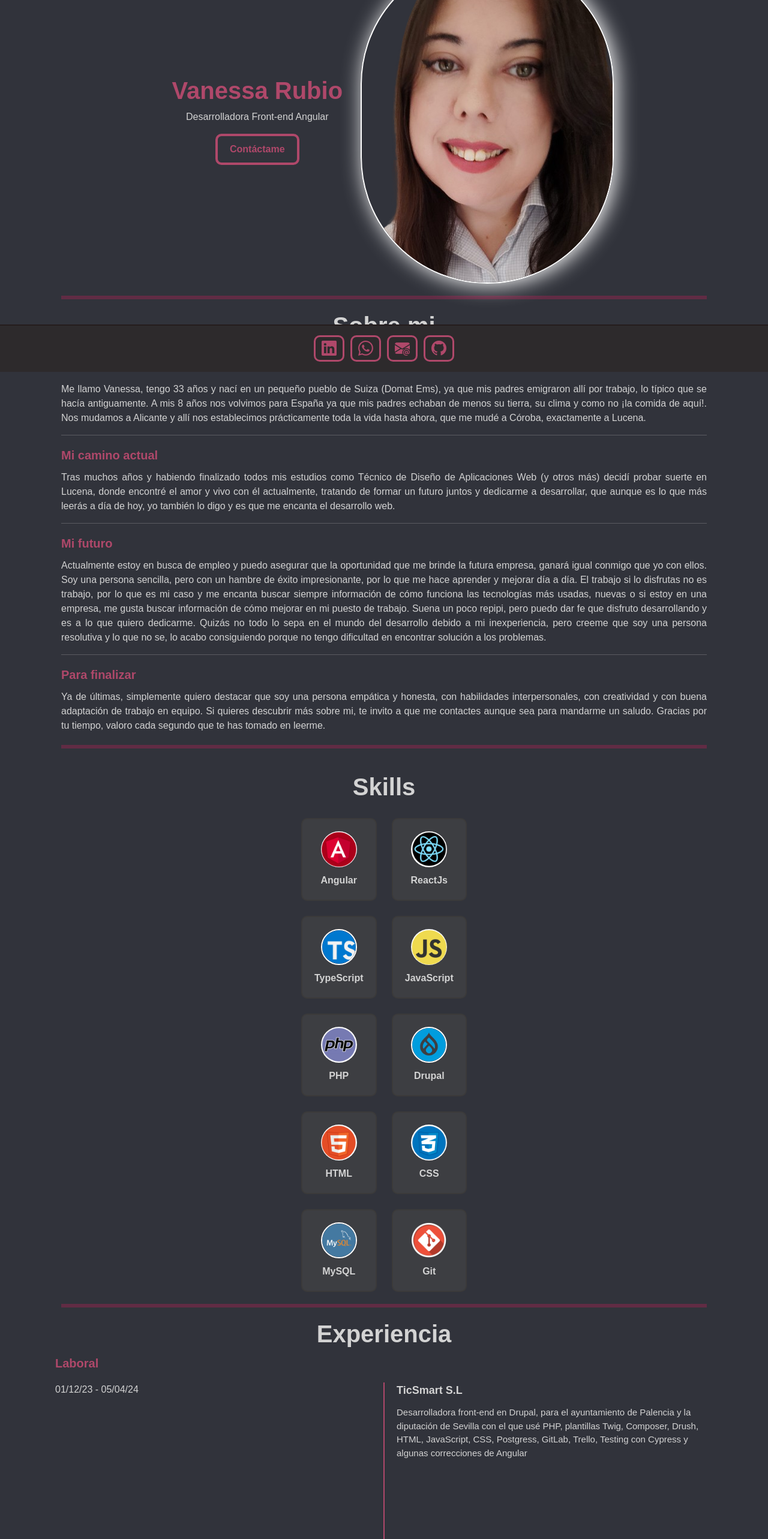
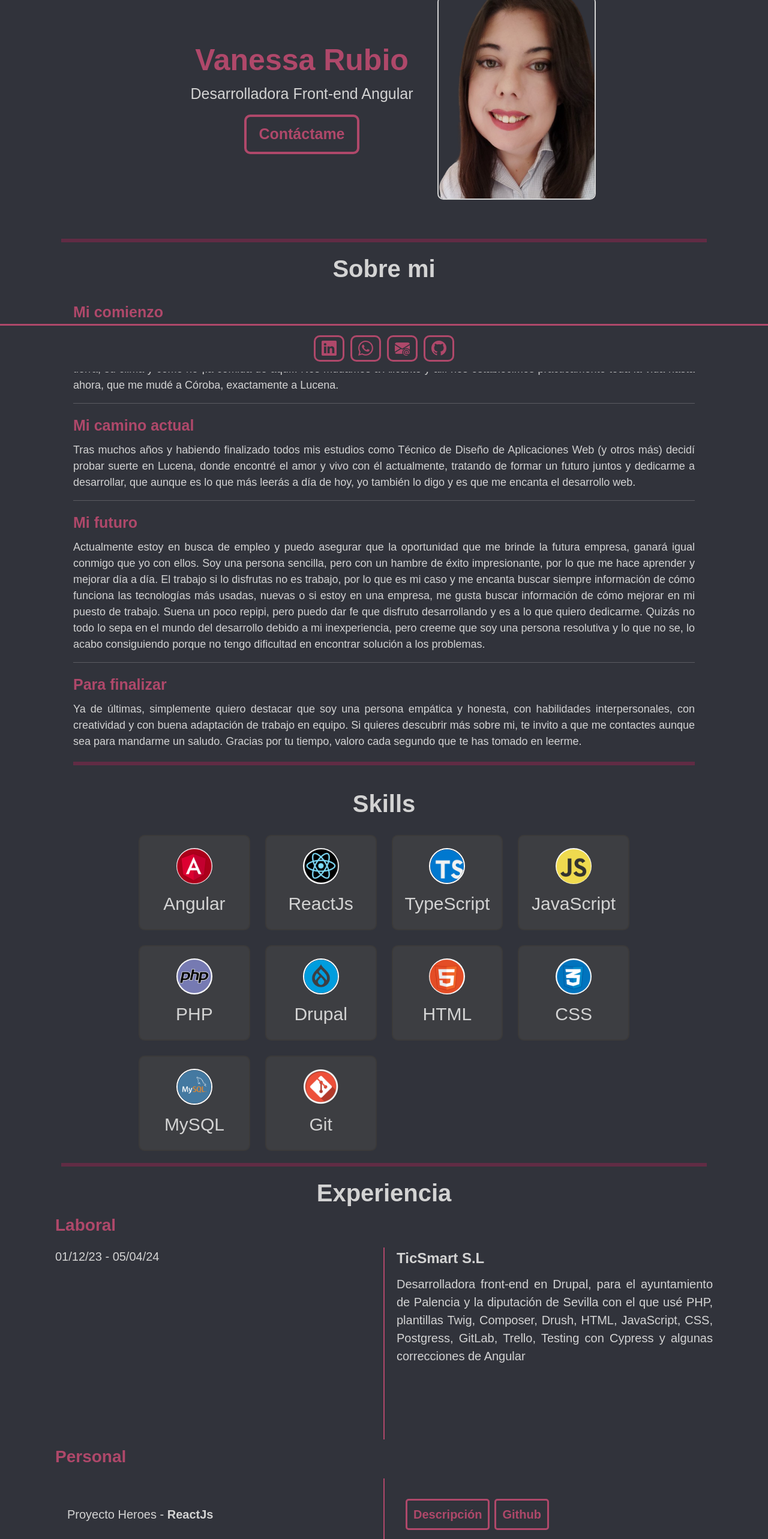
Before and after one commit to vanemp21/Portfolio, an Angular app: page / in a window 1280 px wide. Shown: the part 180-2746 px from the top of the page at 60% size. Built offline with nearby package versions, Linux system fonts and the light colour scheme; a web font is replaced by a local one.

Commit message:
feat(finished): finished spanish mode

```diff
--- a/src/app/app.component.css
+++ b/src/app/app.component.css
@@ -1,28 +1,27 @@
-.container{
+.container {
   display: flex;
   flex-direction: column;
-
 }
-.body{
+.body {
   display: flex;
-    flex:1;
+  flex: 1;
   align-items: center;
   justify-content: center;
-
-
 }
-footer{
+footer {
   text-align: center;
   padding: 10px 0;
   position: fixed;
   bottom: 0;
   width: 100%;
-    background-color: rgb(45, 42, 44);
-    border-top:2px solid rgb(36, 28, 28);
-
+  background-color: var(--bg2);
+  border-top: 3px solid var(--frst);
 }
-header{
-    width:100%;
+header {
+  width: 100%;
   display: flex;
   justify-content: center;
+  background-color: var(--bg2);
 }
+@media screen and (min-width: 912px) {
+}
--- a/src/app/app.component.html
+++ b/src/app/app.component.html
@@ -1,5 +1,6 @@
+<header><app-header /></header>
 <div class="container">
-<header><app-header /></header>
+
 <div class="body"><app-body /></div>
 </div>
 <footer><app-footer /></footer>
--- a/src/app/body/about/about.component.css
+++ b/src/app/body/about/about.component.css
@@ -1,7 +1,5 @@
 .content {
   flex-direction: column;
-
-
 }
 .text-about {
   text-align: justify;
@@ -16,3 +14,38 @@ hr:last-of-type {
   border-width: 3px;
   margin: 20px 0;
 }
+@media screen and (min-width: 768px) {
+  p {
+    font-size: 20px;
+  }
+  h5 {
+    font-size: 25px;
+  }
+}
+@media screen and (min-width: 853px) {
+  p {
+    font-size: 25px;
+  }
+  h5 {
+    font-size: 30px;
+  }
+}
+@media screen and (min-width: 912px) {
+  p {
+    font-size: 28px;
+  }
+  h5 {
+    font-size: 35px;
+  }
+}
+@media screen and (min-width: 1024px) {
+  p {
+    font-size: 18px;
+  }
+  h5 {
+    font-size: 25px;
+  }
+  .text-about {
+    padding: 0 40px;
+  }
+}
--- a/src/app/body/about/about.component.html
+++ b/src/app/body/about/about.component.html
@@ -2,41 +2,48 @@
   <h1>Sobre mi</h1>
   <div class="text-about">
     <h5>Mi comienzo</h5>
-    Me llamo Vanessa, tengo 33 años y nací en un pequeño pueblo de Suiza (Domat
-    Ems), ya que mis padres emigraron allí por trabajo, lo típico que se hacía
-    antiguamente. A mis 8 años nos volvimos para España ya que mis padres
-    echaban de menos su tierra, su clima y como no ¡la comida de aquí!. Nos
-    mudamos a Alicante y allí nos establecimos prácticamente toda la vida hasta
-    ahora, que me mudé a Córoba, exactamente a Lucena.
-    <hr>
+    <p>
+      Me llamo Vanessa, tengo 33 años y nací en un pequeño pueblo de Suiza
+      (Domat Ems), ya que mis padres emigraron allí por trabajo, lo típico que
+      se hacía antiguamente. A mis 8 años nos volvimos para España ya que mis
+      padres echaban de menos su tierra, su clima y como no ¡la comida de aquí!.
+      Nos mudamos a Alicante y allí nos establecimos prácticamente toda la vida
+      hasta ahora, que me mudé a Córoba, exactamente a Lucena.
+    </p>
+    <hr />
     <h5>Mi camino actual</h5>
+    <p>
       Tras muchos años y habiendo finalizado todos mis estudios como Técnico de
       Diseño de Aplicaciones Web (y otros más) decidí probar suerte en Lucena,
       donde encontré el amor y vivo con él actualmente, tratando de formar un
       futuro juntos y dedicarme a desarrollar, que aunque es lo que más leerás a
       día de hoy, yo también lo digo y es que me encanta el desarrollo web.
-    <hr>
+    </p>
+    <hr />
     <h5>Mi futuro</h5>
-    Actualmente estoy en busca de empleo y puedo asegurar que la oportunidad que
-    me brinde la futura empresa, ganará igual conmigo que yo con ellos. Soy una
-    persona sencilla, pero con un hambre de éxito impresionante, por lo que me
-    hace aprender y mejorar día a día. El trabajo si lo disfrutas no es trabajo,
-    por lo que es mi caso y me encanta buscar siempre información de cómo
-    funciona las tecnologías más usadas, nuevas o si estoy en una empresa, me
-    gusta buscar información de cómo mejorar en mi puesto de trabajo. Suena un
-    poco repipi, pero puedo dar fe que disfruto desarrollando y es a lo que
-    quiero dedicarme. Quizás no todo lo sepa en el mundo del desarrollo debido a
-    mi inexperiencia, pero creeme que soy una persona resolutiva y lo que no se,
-    lo acabo consiguiendo porque no tengo dificultad en encontrar solución a los
-    problemas.
-    <hr>
+    <p>
+      Actualmente estoy en busca de empleo y puedo asegurar que la oportunidad
+      que me brinde la futura empresa, ganará igual conmigo que yo con ellos.
+      Soy una persona sencilla, pero con un hambre de éxito impresionante, por
+      lo que me hace aprender y mejorar día a día. El trabajo si lo disfrutas no
+      es trabajo, por lo que es mi caso y me encanta buscar siempre información
+      de cómo funciona las tecnologías más usadas, nuevas o si estoy en una
+      empresa, me gusta buscar información de cómo mejorar en mi puesto de
+      trabajo. Suena un poco repipi, pero puedo dar fe que disfruto
+      desarrollando y es a lo que quiero dedicarme. Quizás no todo lo sepa en el
+      mundo del desarrollo debido a mi inexperiencia, pero creeme que soy una
+      persona resolutiva y lo que no se, lo acabo consiguiendo porque no tengo
+      dificultad en encontrar solución a los problemas.
+    </p>
+    <hr />
     <h5>Para finalizar</h5>
+    <p>
       Ya de últimas, simplemente quiero destacar que soy una persona empática y
       honesta, con habilidades interpersonales, con creatividad y con buena
       adaptación de trabajo en equipo. Si quieres descubrir más sobre mi, te
-    invito a que me contactes aunque sea para mandarme un saludo. Gracias por tu
-    tiempo, valoro cada segundo que te has tomado en leerme.
-    <hr id="skills">
+      invito a que me contactes aunque sea para mandarme un saludo. Gracias por
+      tu tiempo, valoro cada segundo que te has tomado en leerme.
+    </p>
+    <hr id="skills" />
   </div>
-
 </div>
--- a/src/app/body/body.component.css
+++ b/src/app/body/body.component.css
@@ -6,6 +6,7 @@
 }
 .content {
   margin: 0 30px;
+  min-height:430px;
 }
 hr {
   color: rgb(239, 27, 97);
@@ -39,8 +40,47 @@ button {
 }
 
 img {
-  border-radius: 500px;
-  border: 2px solid white;
-  box-shadow: 4px 2px 35px 0px rgba(255, 255, 255, 1);
+ border-radius: 10px;
+  border: 2px solid var(--p);
   width: 40%;
+  margin-left:10px;
 }
+@media screen and (min-width:768px) {
+  h1{
+    font-size: 40px;
+  }
+  img{
+    width: 30%;
+    height: auto;
+  }
+  p, a{
+    font-size:20px;
+  }
+
+}
+@media screen and (min-width:912px) {
+  h1{
+    font-size: 46px;
+  }
+  img{
+    width: 40%;
+    height: auto;
+  }
+  p, a{
+    font-size:25px;
+  }
+
+}
+@media screen and (min-width:1024px) {
+  h1{
+    font-size: 50px;
+  }
+  img{
+    width: 25%;
+    height: auto;
+  }
+  p, a{
+    font-size:25px;
+  }
+
+}
--- a/src/app/body/contact/contact.component.css
+++ b/src/app/body/contact/contact.component.css
@@ -32,36 +32,78 @@ textarea {
   font-weight: bold;
   padding: 10px 0;
 }
-.label{
+.label {
   display: flex;
   align-items: center;
-
 }
 h5 {
   margin-bottom: 0;
   padding: 0;
-
 }
 h5:last-of-type {
   margin-top: 10px;
 }
-hr{
+hr {
   transform: rotate(0);
   color: rgb(239, 27, 97);
   border-style: solid;
   border-width: 3px;
   margin: 30px 20px;
 }
-  p{
-    color:red;
+p {
+  color: red;
   font-weight: 5;
   margin-bottom: 0 !important;
-    padding:0 !important;
+  padding: 0 !important;
   font-size: 14px;
-
-
 }
-  small:first-of-type{
-    color:var(--p);
+small:first-of-type {
+  color: var(--p);
   margin-bottom: 10px;
 }
+@media screen and (min-width: 768px) {
+  small {
+    font-size: 18px;
+  }
+  form {
+    padding: 0 60px;
+  }
+  button,
+  h5 {
+    font-size: 20px;
+  }
+}@media screen and (min-width: 853px) {
+  small {
+    font-size: 22px;
+  }
+
+  button,
+  h5 {
+    font-size: 24px;
+  }
+}
+
+@media screen and (min-width: 1024px) {
+  small {
+    font-size: 25px;
+  }
+  form {
+    padding: 0 130px;
+  }
+  button,
+  h5 {
+    font-size: 30px;
+  }
+}
+@media screen and (min-width: 1280px) {
+  small {
+    font-size: 20px;
+  }
+  form {
+    padding: 0 230px 40px 230px;
+  }
+  button,
+  h5 {
+    font-size: 25px;
+  }
+}
--- a/src/app/body/experience/experience.component.css
+++ b/src/app/body/experience/experience.component.css
@@ -8,22 +8,20 @@ hr {
 .content {
   display: flex;
   flex-direction: column;
-justify-content: start;
-align-items: start;
+  justify-content: start;
+  align-items: start;
 }
 
-.title-exp{
+.title-exp {
   display: flex;
   justify-content: center;
   align-items: center;
-width: 100%;
+  width: 100%;
 }
-
-
 
 .text-content {
   display: grid;
-  grid-template-columns: 1fr max-content 1fr;
+  grid-template-columns: 0.75fr max-content 1fr;
   grid-template-rows: 0.1fr 1fr;
   color: var(--p);
   align-items: start;
@@ -98,14 +96,57 @@ h5 {
   font-size: 12px;
 }
 
-.text-content-3{
-  color:var(--p);
-display: flex;
-flex-direction: column;
-margin-left:15px;
-
+.text-content-3 {
+  color: var(--p);
+  display: flex;
+  flex-direction: column;
+  margin-left: 15px;
 }
 
-.bi-star-fill{
-color:rgb(190, 181, 7);
+.bi-star-fill {
+  color: rgb(190, 181, 7);
 }
+@media screen and (min-width: 350px) {
+  .text-content {
+    grid-template-columns: 1fr max-content 1fr;
+  }
+}
+@media screen and (min-width: 360px) {
+  .text-content {
+    grid-template-columns: 0.85fr max-content 1fr;
+  }
+}
+@media screen and (min-width: 360px) {
+  .text-content {
+    grid-template-columns: 0.9fr max-content 1fr;
+  }
+}
+@media screen and (min-width: 390px) {
+  .text-content {
+    grid-template-columns: 1fr max-content 1fr;
+  }
+}
+@media screen and (min-width: 768px) {
+  .text-content,
+  .text-content-2,
+  .text-content-3,
+  .description,
+  .buttons button,
+  .date-exp {
+    font-size: 20px;
+  }
+  .company {
+    font-size: 24px;
+  }
+  h5 {
+    font-size: 28px;
+  }
+  p,
+  .buttons {
+    padding-right: 20px;
+    padding-left: 20px;
+  }
+  .description {
+    text-align: justify;
+  }
+}
--- a/src/app/body/experience/experience.component.html
+++ b/src/app/body/experience/experience.component.html
@@ -1,4 +1,5 @@
 <div class="content">
+  <div class="grid-template">
   <div class="title-exp"><h1>Experiencia</h1></div>
   <div class="labor">
     <h5>Laboral</h5>
@@ -34,7 +35,7 @@
       </div>
     </div>
   </div>
-
+</div>
   <div class="languages">
     <h5>Idiomas</h5>
     <div class="text-content-3">
--- a/src/app/body/skills/skills.component.css
+++ b/src/app/body/skills/skills.component.css
@@ -40,9 +40,25 @@ img {
   padding: 20px;
 }
 
-hr{
-    color:rgb(239, 27, 97);
-    border-style: solid;
+hr {
+  color: rgb(239, 27, 97);
+  border-style: solid;
   border-width: 3px;
-  margin:20px 20px;
+  margin: 20px 20px;
 }
+@media screen and (min-width: 768px) {
+  .skills {
+    grid-template-columns: 1fr 1fr 1fr 1fr;
+  }
+}
+@media screen and (min-width:820px) {
+  [class^="ico-"] {
+    font-size:20px;
+  }
+}
+@media screen and (min-width:1024px) {
+  [class^="ico-"] {
+    font-size:30px;
+    font-weight: 400;
+  }
+}
--- a/src/shared/footer/footer.component.css
+++ b/src/shared/footer/footer.component.css
@@ -5,6 +5,7 @@
   margin-bottom: 10px;
   padding-top: 10px;
   width: 100%;
+
 
 }
 i {
--- a/src/shared/header/header.component.css
+++ b/src/shared/header/header.component.css
@@ -36,3 +36,19 @@ a{
     text-decoration: none;
     color:var(--p)
 }
+@media screen and (min-width:768px) {
+    a{
+        font-size:20px;
+    }
+
+}
+@media screen and (min-width:912px) {
+    a{
+        font-size:28px;
+    }
+
+}
+@media screen and (min-width:1024px) {
+
+
+}
```
Lines whose indentation alone changed are shown as unchanged.
